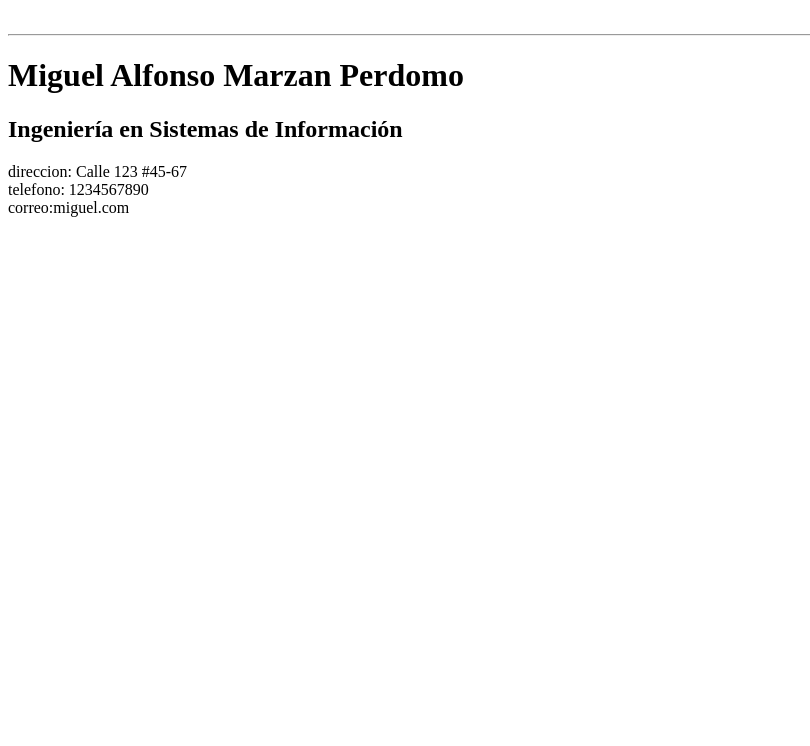
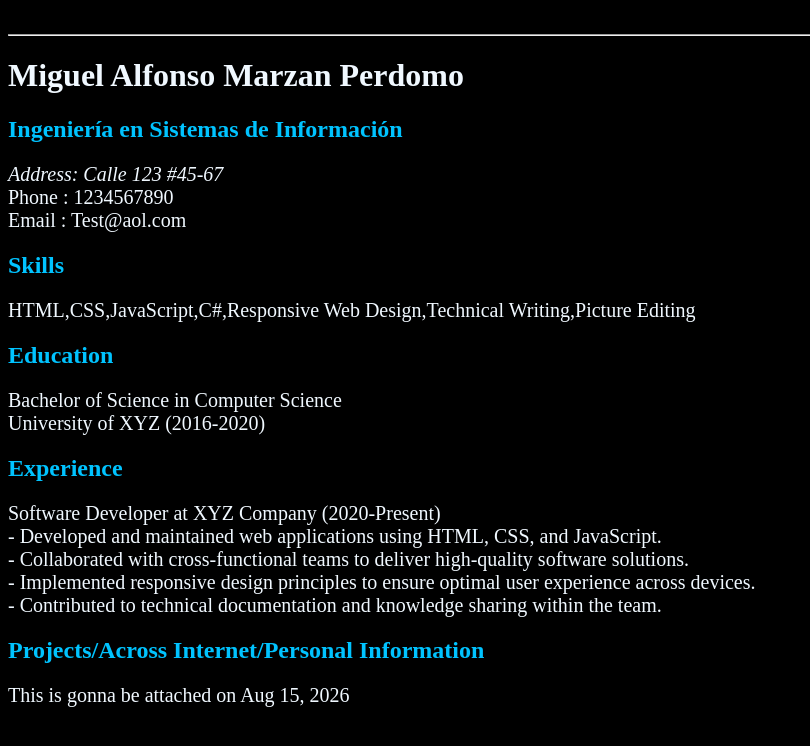
Before and after one commit to MiguelAMarzanP/Single-Page-CV, a plain HTML site: page index.html in a window 1280 px wide. Shown: the whole page, without its empty margins (0-810 px from the left). Drawn offline with Linux system fonts and the light colour scheme.

Commit message:
This is the Final ver. of this exercise about simple use of HTML

```diff
--- a/index.html
+++ b/index.html
@@ -5,17 +5,30 @@
     <meta name="viewport" content="width=device-width, initial-scale=1.0">
     <title>Document</title>
 </head>
-<body>
+<body style="background-color: black; color: aliceblue;">
     <br>
     <hr>
     <div>
-    <h1>Miguel Alfonso Marzan Perdomo</h1>
-    <h2>Ingeniería en Sistemas de Información</h2>
-    <div>
-        direccion: Calle 123 #45-67<br>
-        telefono: 1234567890<br>
-        correo:miguel.com
+    <h1 >Miguel Alfonso Marzan Perdomo</h1>
+    <h2 style="color: #00c3ff;">Ingeniería en Sistemas de Información</h2>
+    <div style="font-size: 20px;">
+        <p style="font-family: 'Franklin Gothic Medium', 'Arial Narrow', Arial, sans-serif;"><Address>Address: Calle 123 #45-67</Address>
+        Phone : 1234567890<br>
+        Email : Test@aol.com</p>
     </div>
-<!-- Test for Pull  -->
+    <h2 style="color: #00c3ff;"> Skills </h2>
+    <p style="font-size: 20px;">HTML,CSS,JavaScript,C#,Responsive Web Design,Technical Writing,Picture Editing</p>
+    <h2 style="color: #00c3ff">Education</h2>
+    <p style="font-size: 20px;">Bachelor of Science in Computer Science<br>
+    University of XYZ (2016-2020)</p>
+    <h2 style="color: #00c3ff"> Experience </h2>
+    <p style="font-size: 20px;">Software Developer at XYZ Company (2020-Present)<br>
+    - Developed and maintained web applications using HTML, CSS, and JavaScript.<br>
+    - Collaborated with cross-functional teams to deliver high-quality software solutions.<br>
+    - Implemented responsive design principles to ensure optimal user experience across devices.<br>
+    - Contributed to technical documentation and knowledge sharing within the team.</p>
+    <h2 style="color: #00c3ff"> Projects/Across Internet/Personal Information </h2>
+    <p style="font-size: 20px;">This is gonna be attached on Aug 15, 2026<br>
+<!--  Test for Pull  -->
 </body>
 </html>
```
